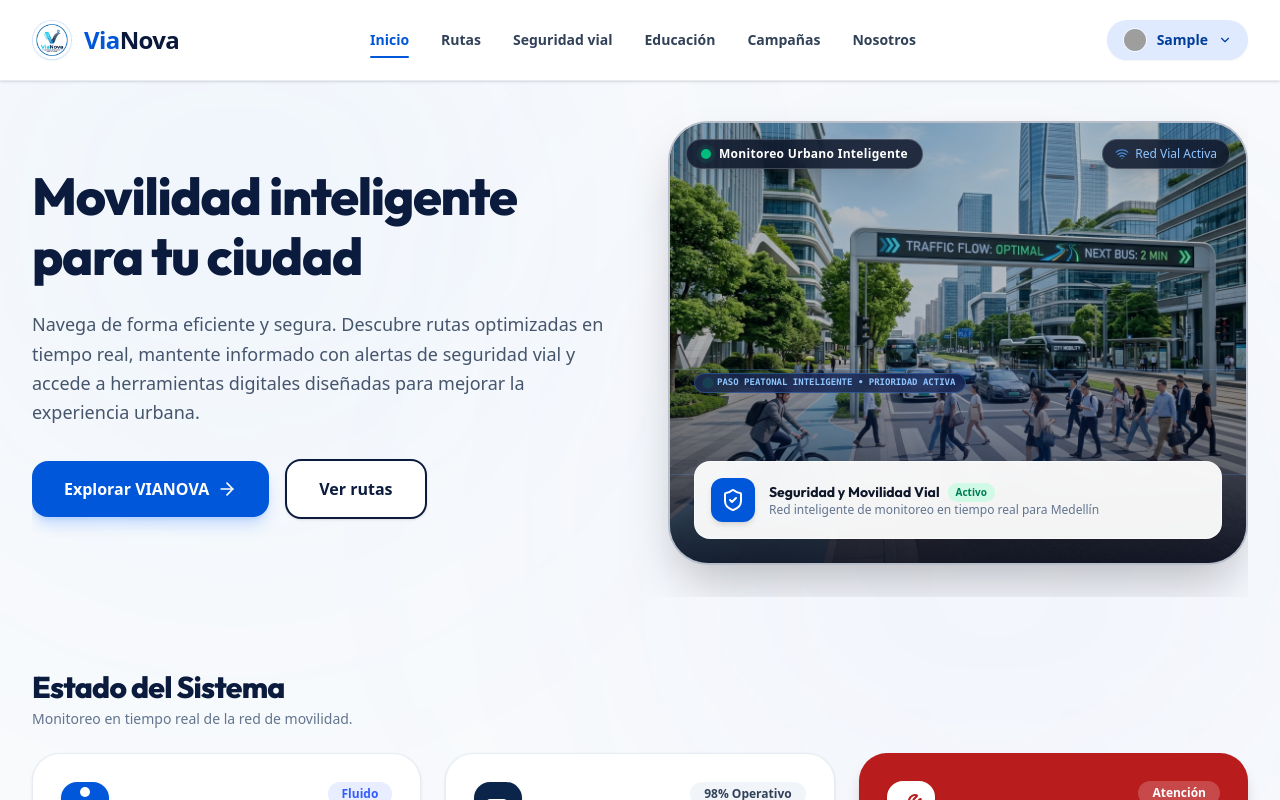
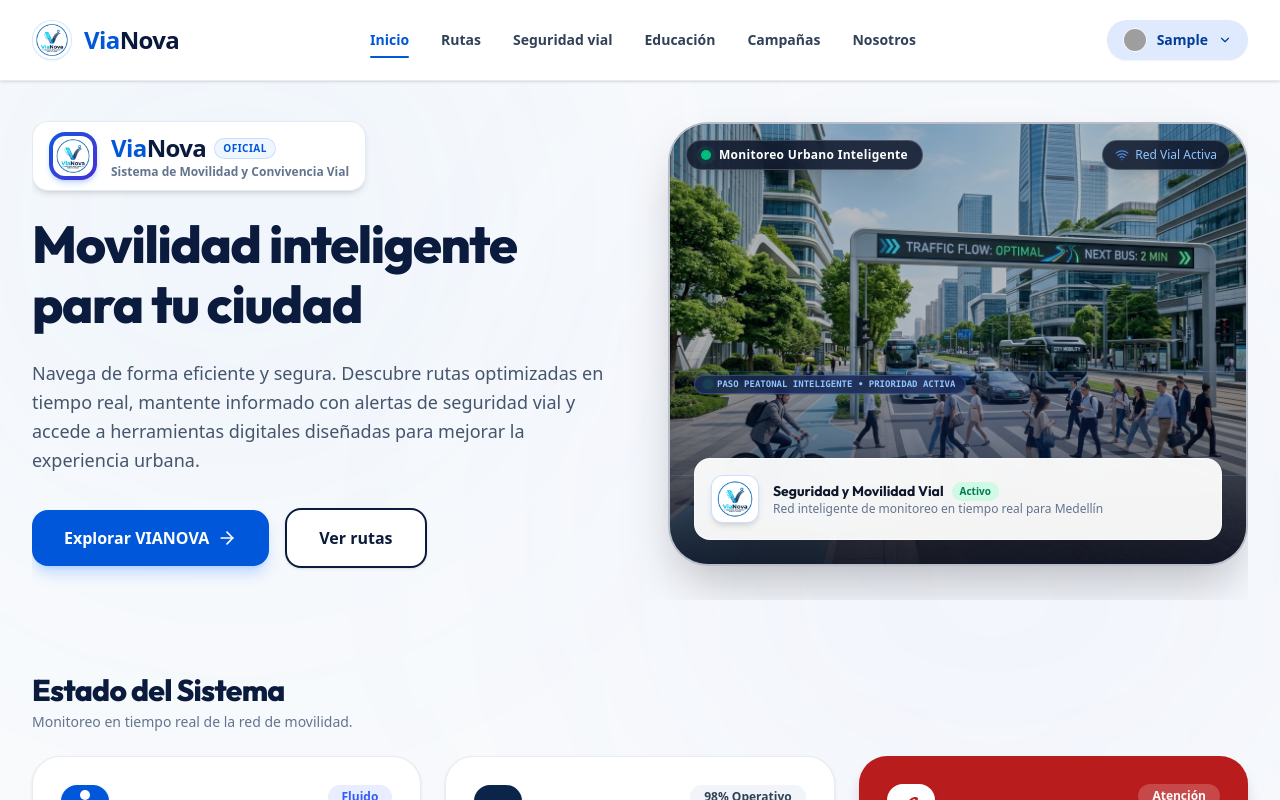
Before and after one commit to karenlorenavargas63-lgtm/ViaNova, a React (Vite) app: page / in a window 1280 px wide. Both pictures are taken after typing "Sample", "name@example.com", "Sample", "Sample123", "Sample123" into the empty fields and a click on the button "Completar Registro e Ingresar al Inicio". Shown: the top 800 px of the page. Built offline with nearby package versions, Linux system fonts and the light colour scheme; grey boxes are pictures that could not be loaded; the HTML template or start-up script is replaced by a standard one.

Commit message:
feat(ui): update home hero with official branding
Replace icon placeholders with the ViaNova logo in the HomeHero component and add an official brand header in the HomeScreen to improve visual identity.

```diff
--- a/src/components/HomeHeroPedestriansAnimation.tsx
+++ b/src/components/HomeHeroPedestriansAnimation.tsx
@@ -1,6 +1,7 @@
 import React from 'react';
-import { ShieldCheck, Wifi, Activity } from 'lucide-react';
+import { Wifi } from 'lucide-react';
 import smartCityHeroImg from '../assets/images/vianova_smart_city_hero_1788275485184.jpg';
+import logoImg from '../assets/images/vianova_logo.png';
 
 interface HomeHeroPedestriansAnimationProps {
   className?: string;
@@ -52,8 +53,12 @@ export const HomeHeroPedestriansAnimation: React.FC<HomeHeroPedestriansAnimation
         {/* Bottom Floating Smart Badge: Exact Brand Spec Preserved */}
         <div className="absolute bottom-6 left-6 right-6 p-4 rounded-2xl bg-white/95 backdrop-blur-md shadow-2xl border border-white/60 z-30 pointer-events-auto">
           <div className="flex items-center gap-3.5">
-            <div className="w-11 h-11 rounded-xl bg-[#0057d9] text-white flex items-center justify-center shadow-md shrink-0">
-              <ShieldCheck className="w-6 h-6" />
+            <div className="w-12 h-12 rounded-xl overflow-hidden bg-white p-0.5 border border-blue-200/80 shadow-md shrink-0 flex items-center justify-center">
+              <img
+                src={logoImg}
+                alt="Logo Oficial VIANOVA"
+                className="w-full h-full object-cover rounded-lg"
+              />
             </div>
             <div className="flex-1 min-w-0">
               <div className="flex items-center gap-2">
--- a/src/components/HomeScreen.tsx
+++ b/src/components/HomeScreen.tsx
@@ -1,6 +1,7 @@
 import React from 'react';
 import { NavigationTab } from '../types';
 import { HomeHeroPedestriansAnimation } from './HomeHeroPedestriansAnimation';
+import logoImg from '../assets/images/vianova_logo.png';
 import {
   ArrowRight,
   Bus,
@@ -23,6 +24,33 @@ export const HomeScreen: React.FC<HomeScreenProps> = ({ setCurrentTab }) => {
 
           {/* Left Column: Headlines & CTAs */}
           <div className="lg:col-span-6 space-y-6">
+
+            {/* Logo Oficial VIANOVA Destacado */}
+            <div className="inline-flex items-center gap-3.5 px-4 py-2.5 rounded-2xl bg-white/95 border border-slate-200/90 shadow-md hover:shadow-lg transition-all duration-300 hover:border-blue-300 group">
+              <div className="relative w-12 h-12 rounded-2xl p-1 bg-gradient-to-br from-[#0057d9] to-indigo-700 shadow-md shadow-blue-500/25 shrink-0 flex items-center justify-center group-hover:scale-105 transition-transform duration-300">
+                <div className="w-full h-full rounded-xl overflow-hidden bg-white flex items-center justify-center">
+                  <img
+                    src={logoImg}
+                    alt="Logo Oficial VIANOVA"
+                    className="w-full h-full object-cover"
+                  />
+                </div>
+              </div>
+              <div className="flex flex-col">
+                <div className="flex items-center gap-2">
+                  <span className="text-2xl font-black tracking-tight text-[#0b1b3d]">
+                    <span className="text-[#0057d9]">Via</span>Nova
+                  </span>
+                  <span className="text-[10px] font-extrabold uppercase tracking-wider px-2 py-0.5 rounded-full bg-blue-50 text-[#0057d9] border border-blue-200/80">
+                    Oficial
+                  </span>
+                </div>
+                <span className="text-xs font-semibold text-slate-500">
+                  Sistema de Movilidad y Convivencia Vial
+                </span>
+              </div>
+            </div>
+
             <h1 className="text-4xl sm:text-5xl lg:text-[3.25rem] font-extrabold tracking-tight text-[#0b1b3d] leading-[1.15]">
               Movilidad inteligente para tu ciudad
             </h1>
@@ -144,8 +172,12 @@ export const HomeScreen: React.FC<HomeScreenProps> = ({ setCurrentTab }) => {
       {/* VIANOVA Platform Callout */}
       <div className="p-6 sm:p-8 rounded-3xl bg-slate-900 border border-slate-800 text-white shadow-xl flex flex-col sm:flex-row items-center justify-between gap-6">
         <div className="flex items-center gap-4">
-          <div className="w-12 h-12 rounded-2xl bg-[#0066ff] flex items-center justify-center text-white font-black text-xl shadow-md">
-            V
+          <div className="w-14 h-14 rounded-2xl overflow-hidden bg-white p-1 border border-white/20 shadow-lg shrink-0 flex items-center justify-center">
+            <img
+              src={logoImg}
+              alt="Logo VIANOVA"
+              className="w-full h-full object-cover rounded-xl"
+            />
           </div>
           <div>
             <p className="text-xs uppercase tracking-widest text-blue-400 font-bold">Red Inteligente de Movilidad Urbana</p>
```
